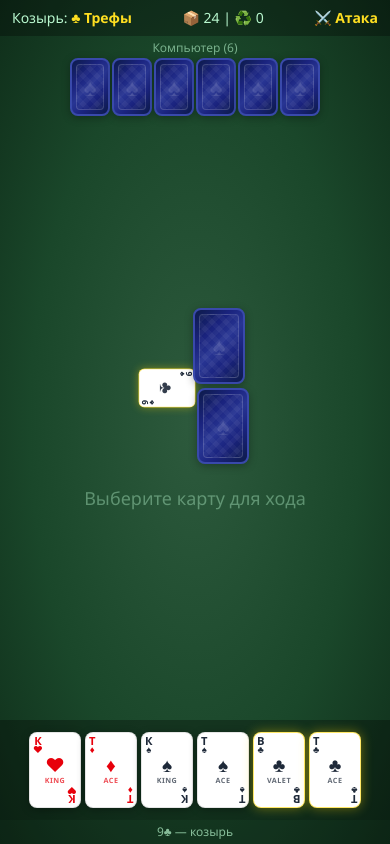
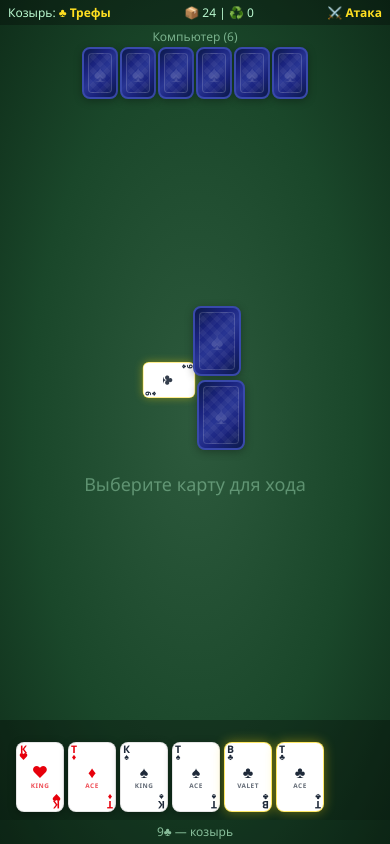
Before and after one commit to hasan42/game-card-durak, a React (Vite) app: page / in a window 390 px wide. Both pictures are taken after a click on the button "🤖 Против компьютера". Built offline with nearby package versions, Linux system fonts and the light colour scheme.

Commit message:
feat: mobile adaptation — smaller cards (48x70), horizontal scroll hand, 48px min-height buttons, compact top panel

```diff
--- a/src/components/GameScreen.tsx
+++ b/src/components/GameScreen.tsx
@@ -145,7 +145,7 @@ export function GameScreen() {
   return (
     <div className="table-bg min-h-screen flex flex-col h-screen">
       {/* Верхняя панель */}
-      <div className="flex justify-between items-center px-3 py-2 bg-black/30 text-sm">
+      <div className="top-panel flex justify-between items-center px-3 py-2 bg-black/30 text-sm">
         <div className="text-green-200">
           Козырь: <span className="text-yellow-300 font-bold">{SUIT_SYMBOLS[trumpSuit]} {SUIT_NAMES[trumpSuit]}</span>
         </div>
@@ -237,7 +237,7 @@ export function GameScreen() {
       )}
 
       {/* Моя рука */}
-      <div className="flex justify-center gap-1 px-4 py-3 bg-black/30 min-h-[100px] flex-wrap items-end">
+      <div className="player-hand flex justify-start gap-1 px-4 py-3 bg-black/30 min-h-[100px] flex-wrap items-end">
         {myHand.map(card => (
           <CardComponent
             key={card.id}
--- a/src/index.css
+++ b/src/index.css
@@ -332,47 +332,72 @@ body {
 /* ===== Адаптив — мобильные ===== */
 @media (max-width: 640px) {
   :root {
-    --card-width: 52px;
-    --card-height: 76px;
+    --card-width: 48px;
+    --card-height: 70px;
   }
 
   .mini-card {
-    --card-width: 40px;
-    --card-height: 58px;
+    --card-width: 36px;
+    --card-height: 52px;
   }
 
   .card-rank {
-    font-size: 0.7rem;
+    font-size: 0.65rem;
   }
 
   .card-suit-small {
-    font-size: 0.6rem;
+    font-size: 0.55rem;
   }
 
   .card-big-suit {
-    font-size: 1.5rem;
+    font-size: 1.3rem;
   }
 
   .card-face-symbol {
-    font-size: 1.2rem;
+    font-size: 1rem;
   }
 
   .card-face-label {
-    font-size: 0.45rem;
+    font-size: 0.4rem;
   }
 
   .card-corner.top-left {
-    top: 2px;
-    left: 3px;
+    top: 1px;
+    left: 2px;
   }
 
   .card-corner.bottom-right {
-    bottom: 2px;
-    right: 3px;
+    bottom: 1px;
+    right: 2px;
   }
 
   .btn {
     padding: 0.65rem 1.2rem;
-    font-size: 1rem;
+    font-size: 0.9rem;
+    min-height: 48px;
+  }
+
+  /* Верхняя панель — компактнее */
+  .top-panel {
+    padding: 4px 8px !important;
+    font-size: 0.75rem !important;
+  }
+
+  /* Рука игрока — горизонтальный скролл */
+  .player-hand {
+    overflow-x: auto;
+    flex-wrap: nowrap !important;
+    -webkit-overflow-scrolling: touch;
+    scrollbar-width: thin;
+    padding-bottom: 8px;
+  }
+
+  .player-hand::-webkit-scrollbar {
+    height: 4px;
+  }
+
+  .player-hand::-webkit-scrollbar-thumb {
+    background: rgba(255,255,255,0.2);
+    border-radius: 2px;
   }
 }
```
